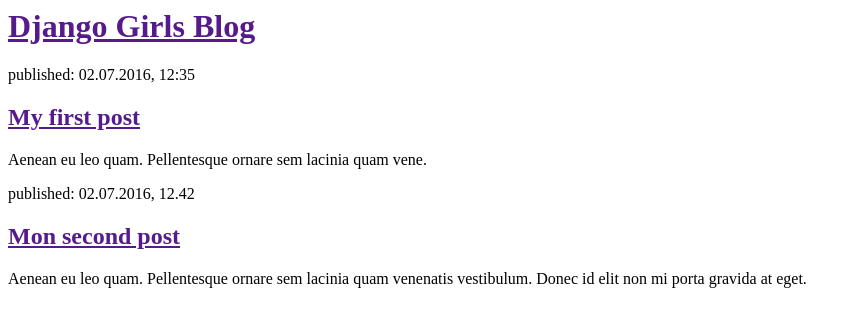
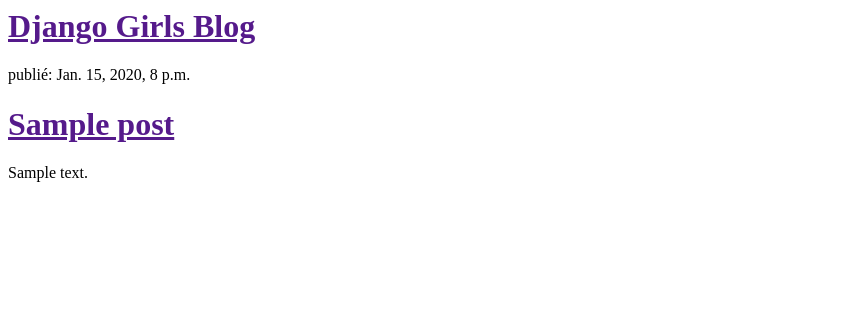
Before and after one commit to soniadallamonta/my-first-blog, a Django app: template blog/templates/blog/post_list.html in a window 1280 px wide. Shown: the top 327 px of the page, without its empty margins (0-861 px from the left). Run offline with Django 3.2, Linux system fonts and the light colour scheme; the template is opened without the code that fills it: values that come from a table or form of the project are taken from there, others are empty; tables that the repository leaves empty hold one stand-in row (values such as "Sample post").

Commit message:
Modified templates to display posts from database.

```diff
--- a/blog/templates/blog/post_list.html
+++ b/blog/templates/blog/post_list.html
@@ -7,17 +7,13 @@
             <h1><a href="">Django Girls Blog</a></h1>
         </div>
 
-	<div>
-            <p>published: 02.07.2016, 12:35</p>
-            <h2><a href="">My first post</a></h2>
-	    <p>Aenean eu leo quam. Pellentesque ornare sem lacinia quam vene.</p>
-	</div>
-
-	<div>
-	    <p>published: 02.07.2016, 12.42</p>
-	    <h2><a href="">Mon second post</a></h2>
-	    <p>Aenean eu leo quam. Pellentesque ornare sem lacinia quam venenatis vestibulum. Donec id elit non mi porta gravida at eget.</p>
-	</div>
+	{% for post in posts %}
+	    <div>
+                <p>publié: {{ post.published_date }}</p>
+		<h1><a href="">{{ post.title }}</a></h1>
+		<p>{{ post.text|linebreaksbr }}</p>
+	    </div>
+	{% endfor %}
 
     </body>
 </html>
--- a/blog/views.py
+++ b/blog/views.py
@@ -1,4 +1,7 @@
 from django.shortcuts import render
+from django.utils import timezone
+from .models import Post
 
 def post_list(request):
-    return render(request, 'blog/post_list.html',{})
+    posts = Post.objects.filter(published_date__lte=timezone.now()).order_by('published_date')
+    return render(request, 'blog/post_list.html',{'posts': posts})
```
